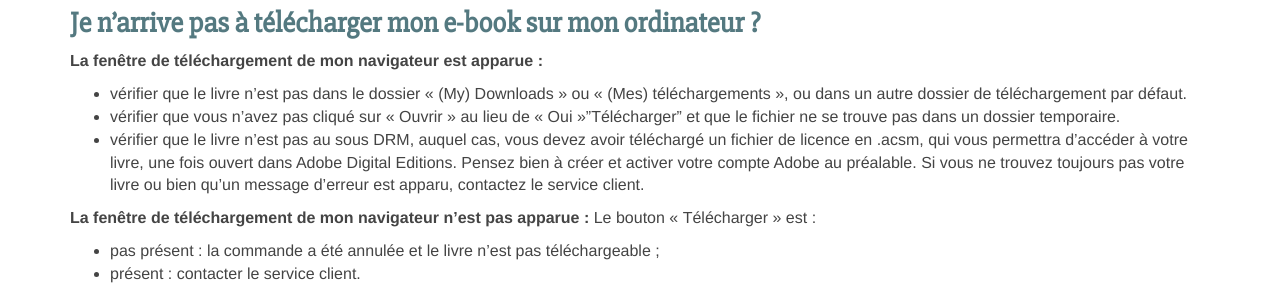
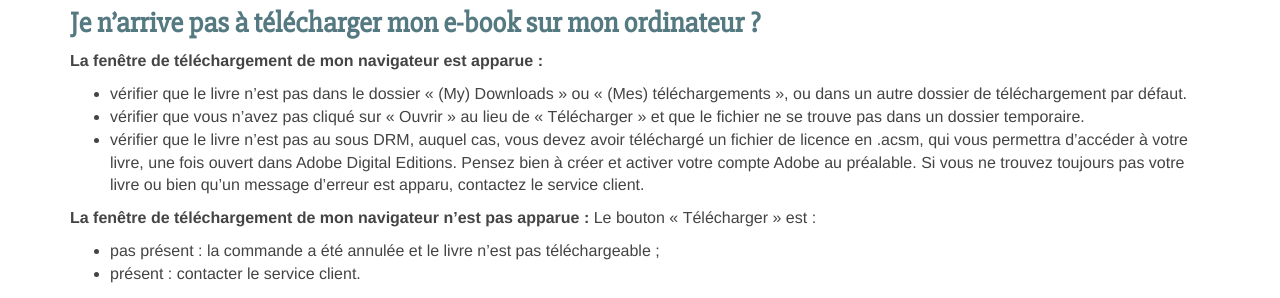
Before and after one commit to TEA-ebook/help-center, a Jekyll site: the page built from _pages/FAQ.md, in a window 1280 px wide and 900 px high, scrolled down 10029 px. Shown: the part 322-620 px from the top of the window. Built offline with Jekyll 4.4.1, drawn with Linux system fonts in a browser that asks for light colours; nearby versions of some CDN libraries; Markdown is read by kramdown in place of the engine named in the settings.

Commit message:
Fix: typo

```diff
--- a/_pages/FAQ.md
+++ b/_pages/FAQ.md
@@ -480,7 +480,7 @@ Sur la liseuse, ils sont également disponibles dans votre compte, rubrique «
 ###Je n’arrive pas à télécharger mon e-book sur mon ordinateur ?
 **La fenêtre de téléchargement de mon navigateur est apparue :**
 - vérifier que le livre n'est pas dans le dossier « (My) Downloads » ou « (Mes) téléchargements », ou dans un autre dossier de téléchargement par défaut.
-- vérifier que vous n'avez pas cliqué sur « Ouvrir » au lieu de « Oui »"Télécharger" et que le fichier ne se trouve pas dans un dossier temporaire.
+- vérifier que vous n'avez pas cliqué sur « Ouvrir » au lieu de « Télécharger » et que le fichier ne se trouve pas dans un dossier temporaire.
 - vérifier que le livre n'est pas au sous DRM, auquel cas, vous devez avoir téléchargé un fichier de licence en .acsm, qui vous permettra d'accéder à votre livre, une fois ouvert dans Adobe Digital Editions. Pensez bien à créer et activer votre compte Adobe au préalable.
 Si vous ne trouvez toujours pas votre livre ou bien qu'un message d'erreur est apparu, contactez le service client.
 
```
